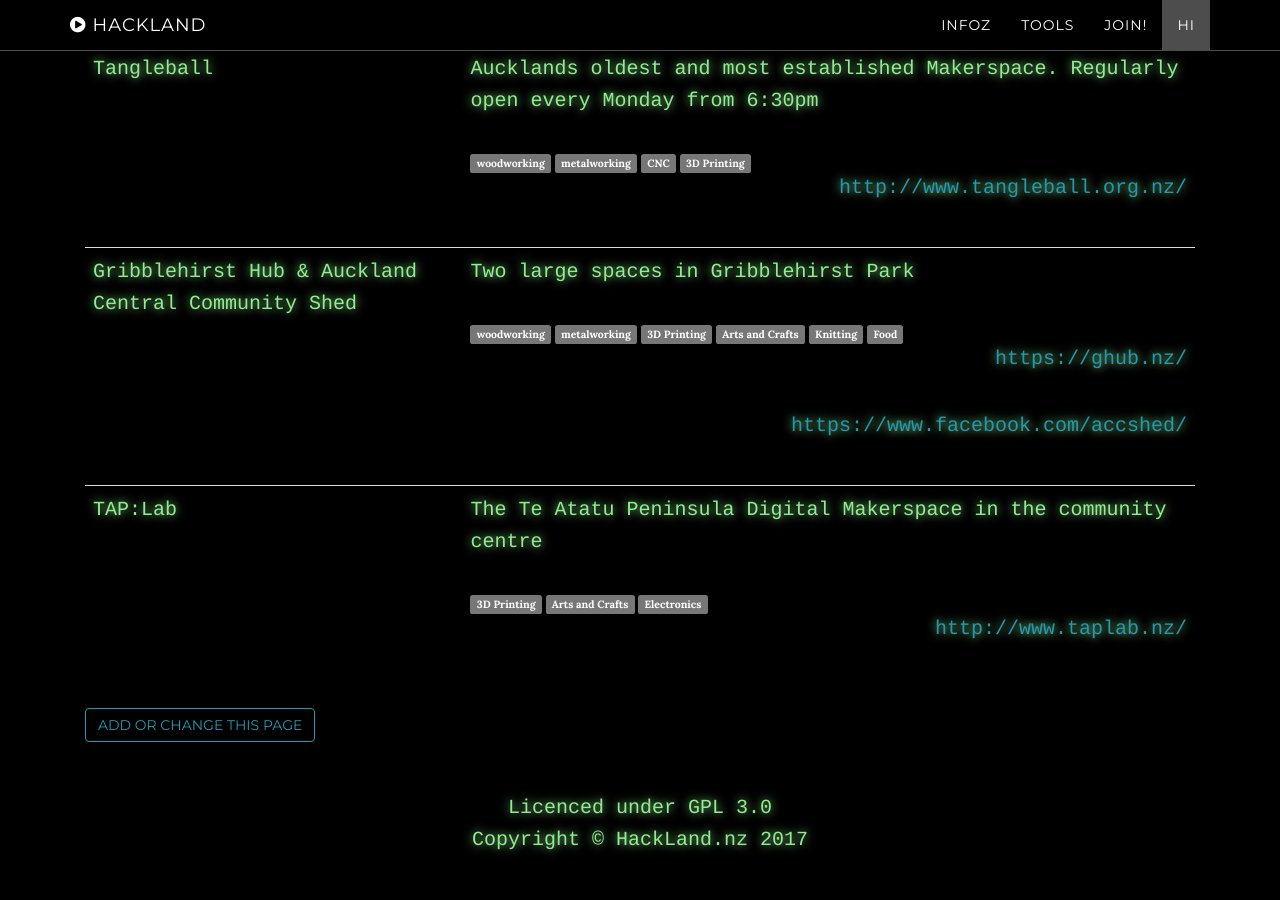
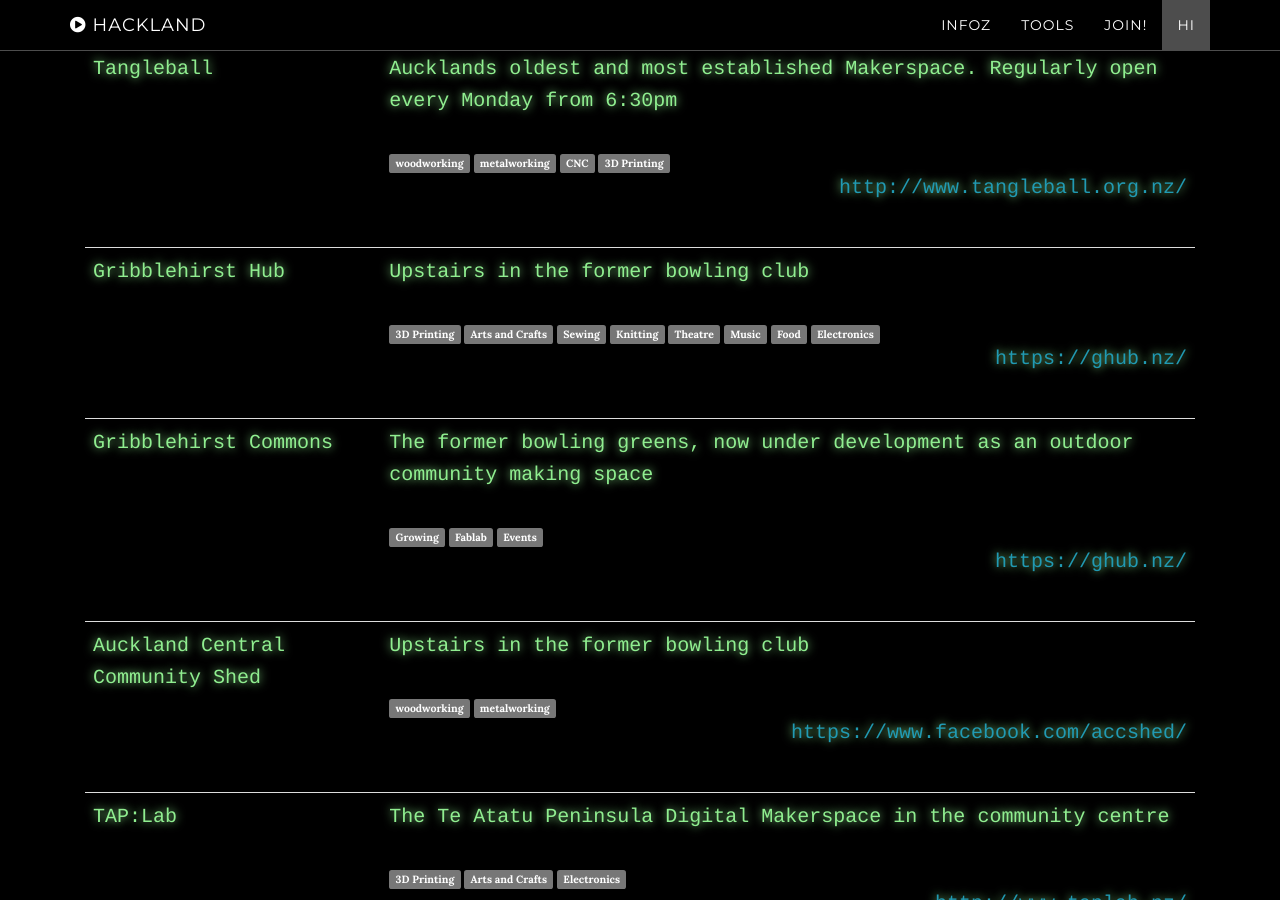
Before and after one commit to HakLand/HakLand.github.io, a Jekyll site: the page built from index.html, in a window 1280 px wide and 900 px high, scrolled down 6964 px. Built offline with Jekyll 4.4.1, drawn with Linux system fonts in a browser that asks for light colours.

Commit message:
tweaked gribblehirst to announce the greens
also split out the shed as it is a separate lease/entity

```diff
--- a/_includes/other_spaces.html
+++ b/_includes/other_spaces.html
@@ -29,31 +29,61 @@
 
                     </td>
                   </tr>
+
                   <tr>
                     <td>
-                      <p>Gribblehirst Hub & Auckland Central Community Shed</p>
+                      <p>Gribblehirst Hub</p>
                     </td>
                     <td>
-                      <p>Two large spaces in Gribblehirst Park</p>
+                      <p>Upstairs in the former bowling club</p>
 
-                      <span class="label label-default">woodworking</span>
-                      <span class="label label-default">metalworking</span>
                       <span class="label label-default">3D Printing</span>
                       <span class="label label-default">Arts and Crafts</span>
+                      <span class="label label-default">Sewing</span>
                       <span class="label label-default">Knitting</span>
+                      <span class="label label-default">Theatre</span>
+                      <span class="label label-default">Music</span>
                       <span class="label label-default">Food</span>
+                      <span class="label label-default">Electronics</span>
 
                       <p class="text-right">
                         <a href="https://ghub.nz/">
                           https://ghub.nz/
                         </a>
                       </p>
+                    </td>
+                  </tr>
+                  <tr>
+                    <td>
+                      <p>Gribblehirst Commons</p>
+                    </td>
+                    <td>
+                      <p>The former bowling greens, now under development as an outdoor community making space</p>
+
+                      <span class="label label-default">Growing</span>
+                      <span class="label label-default">Fablab</span>
+                      <span class="label label-default">Events</span>
+                      <p class="text-right">
+                        <a href="https://ghub.nz/">
+                          https://ghub.nz/
+                        </a>
+                      </p>
+                    </td>
+                  </tr>
+                  <tr>
+                    <td>
+                      <p> Auckland Central Community Shed</p>
+                    </td>
+                    <td>
+                      <p>Upstairs in the former bowling club</p>
+
+                      <span class="label label-default">woodworking</span>
+                      <span class="label label-default">metalworking</span>
                       <p class="text-right">
                         <a href="https://www.facebook.com/accshed/">
                           https://www.facebook.com/accshed/
                         </a>
                       </p>
-
                     </td>
                   </tr>
 
```
